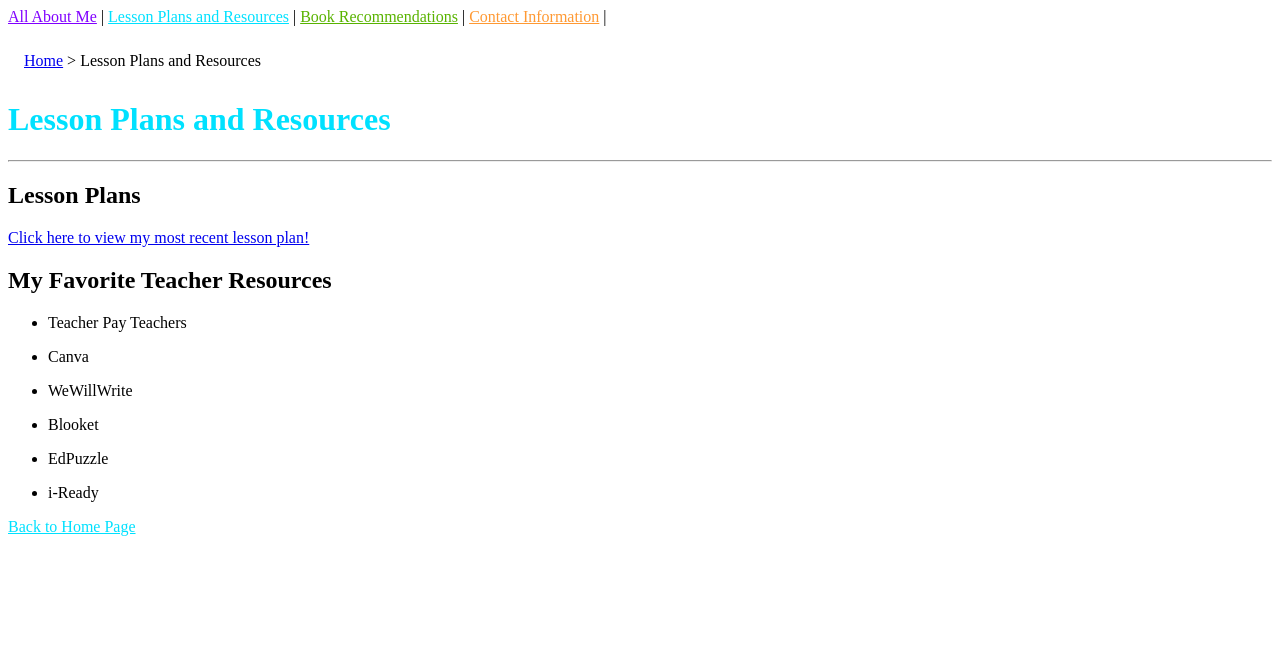
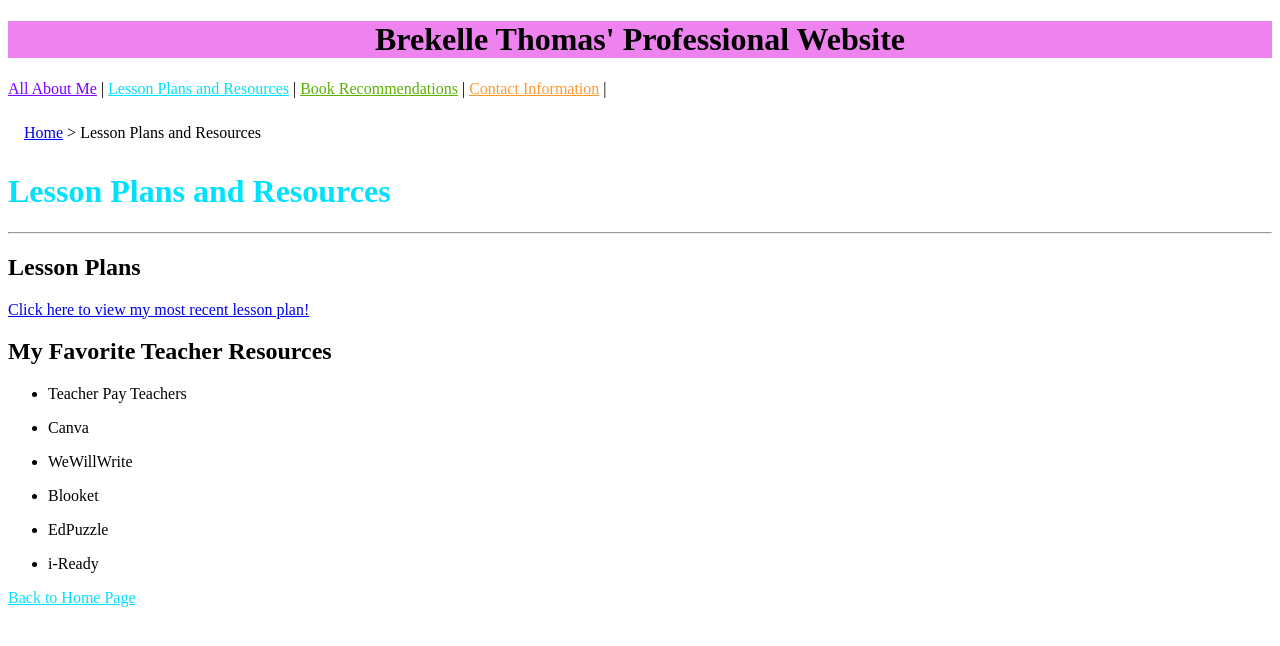
Before and after one commit to brekellebeadnell/BeadnellPProject, a plain HTML site: page lessonplansandresources.html in a window 1280 px wide. Drawn offline with Linux system fonts and the light colour scheme.

Commit message:
Update lessonplansandresources.html

```diff
--- a/lessonplansandresources.html
+++ b/lessonplansandresources.html
@@ -6,6 +6,7 @@
 		<meta name="viewport" content="width=device-width, initial-scale=1">
 	</head>
 	<body>
+	<h1 style="text-align: center; background-color: Violet;"> Brekelle Thomas' Professional Website </h1>
 		<!-- Navigation Menu -->
 		<nav>
 			<a href="aboutme.html" style="color:#8000ff;">All About Me</a> |
```
